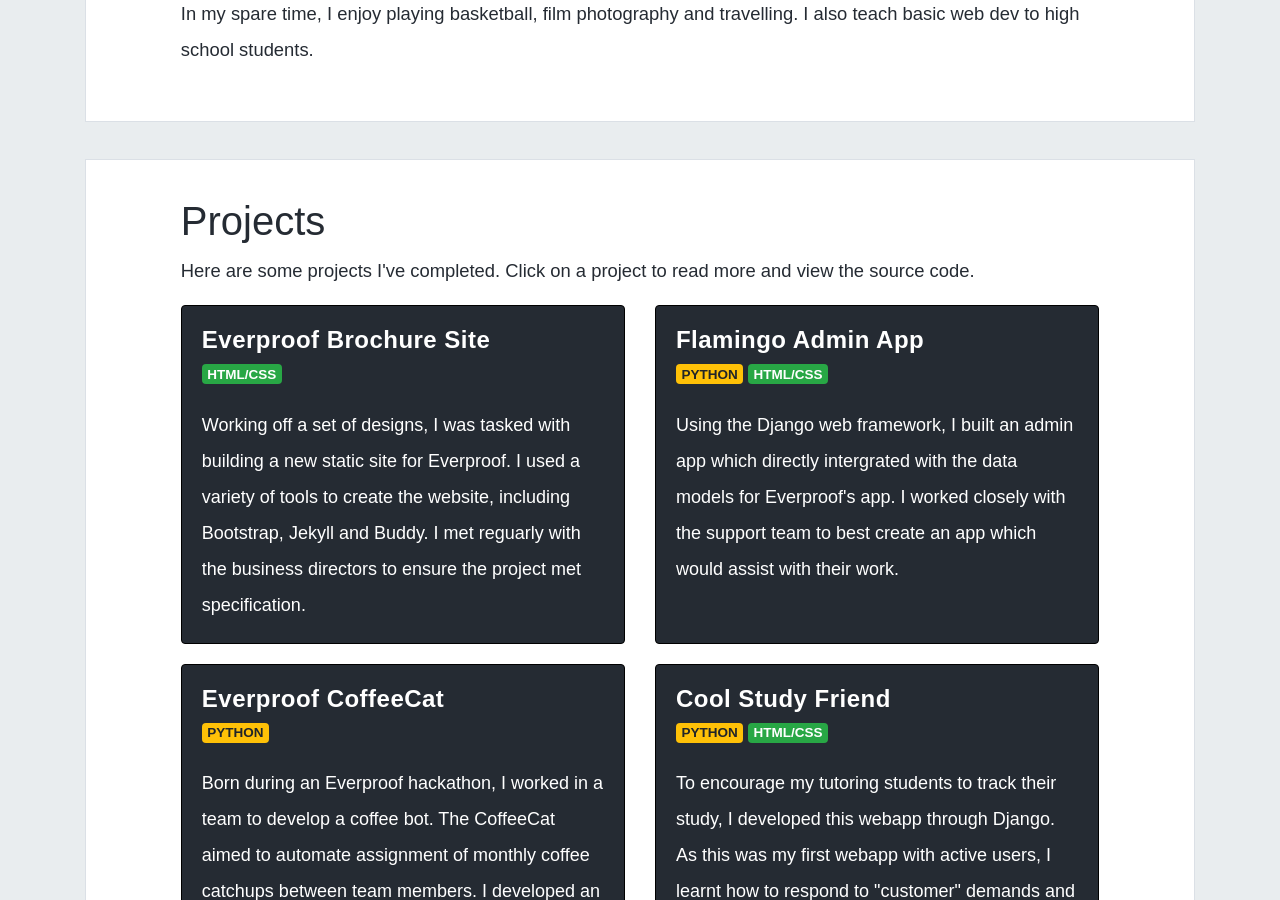
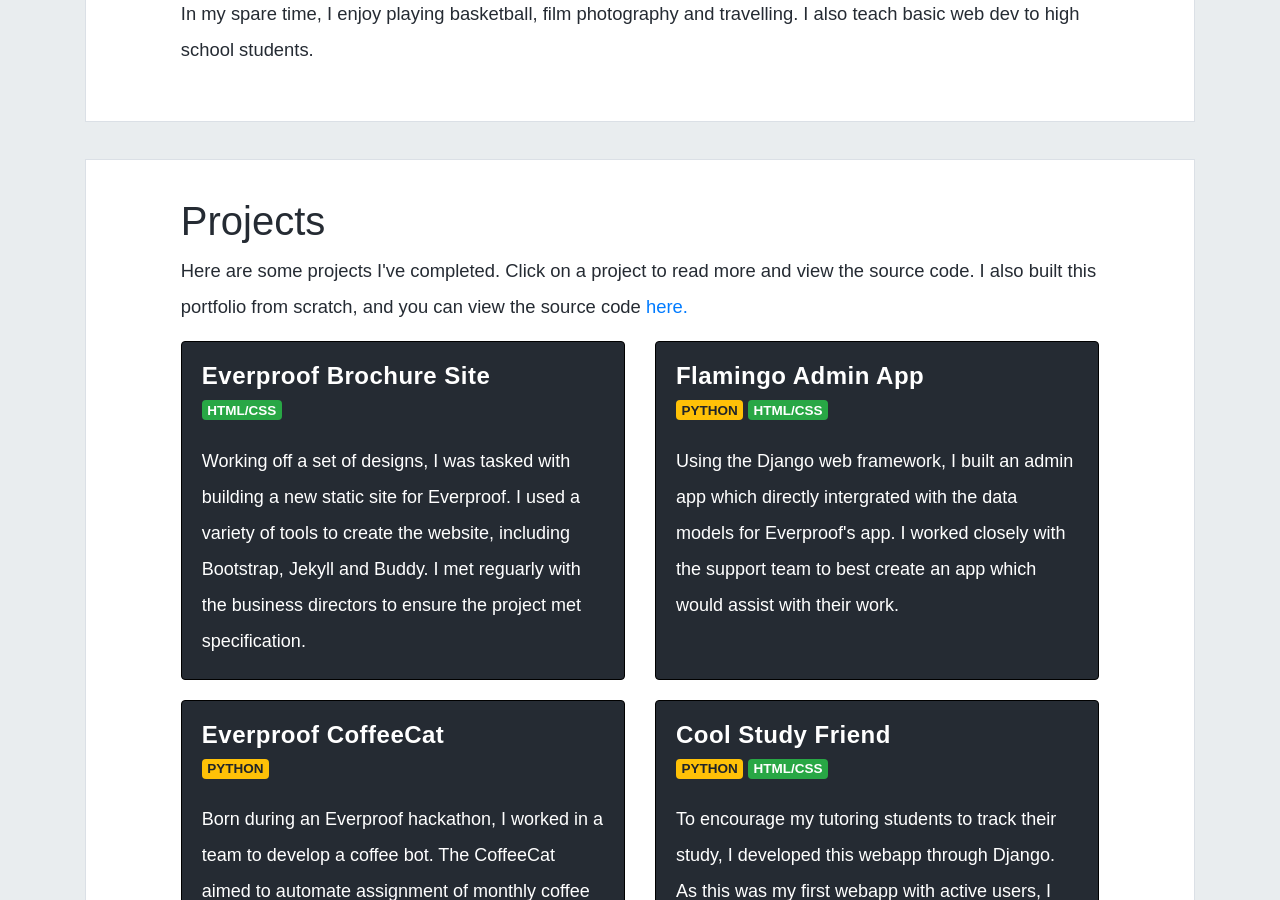
Before and after one commit to nickrm97/Portfolio, a Jekyll site: the page built from index.html, in a window 1280 px wide and 900 px high, scrolled down 827 px. Built offline with Jekyll 4.4.1, drawn with Linux system fonts in a browser that asks for light colours; nearby versions of some CDN libraries.

Commit message:
Adding target blank to links

```diff
--- a/coffee.html
+++ b/coffee.html
@@ -19,5 +19,5 @@
 I finished the algorithm early, so went on to hook the algorithm directly into Twist through the API. Every month, a trigger within AWS would set the algoritm to work.
 </p>
 <p>
-  <a href="https://github.com/nickrm97/Coffeecat-Algorithm" class="btn btn-secondary">View on Github</a>
+  <a target="_blank" href="https://github.com/nickrm97/Coffeecat-Algorithm" class="btn btn-secondary">View on Github</a>
 </p>
--- a/csf.html
+++ b/csf.html
@@ -15,6 +15,6 @@
 </div>
 
 <p>
-  <a href="https://trello.com/b/XDP4qAkE/coolstudyfriend" class="btn btn-secondary">View trello</a>
-  <a href="https://github.com/nickrm97/Studysmart-django-app/" class="btn btn-secondary">View on Github</a>
+  <a target="_blank" href="https://trello.com/b/XDP4qAkE/coolstudyfriend" class="btn btn-secondary">View trello</a>
+  <a target="_blank" href="https://github.com/nickrm97/Studysmart-django-app/" class="btn btn-secondary">View on Github</a>
 </p>
--- a/index.html
+++ b/index.html
@@ -26,6 +26,7 @@
       <h1> Projects </h1>
       <p>
         Here are some projects I've completed. Click on a project to read more and view the source code.
+        I also built this portfolio from scratch, and you can view the source code <a target="_blank" href="https://github.com/nickrm97/Portfolio">here.</a>
       </p>
       <div class="row">
         <div class="col-sm-6 d-flex" onclick="location.href='brochure.html';">
@@ -102,8 +103,8 @@
       <p>Feel free to get in touch with me 👋</p>
       <p>Resume and references are avaliable upon request. I look forward to hearing from you!</p>
         <a href="mailto:nicholasrmills@icloud.com">Email</a> &#9679;
-        <a href="https://www.linkedin.com/in/nicholas-mills-4832b1140/">LinkedIn</a> &#9679;
-        <a href="https://github.com/nickrm97">Github</a>
+        <a target="_blank" href="https://www.linkedin.com/in/nicholas-mills-4832b1140/">LinkedIn</a> &#9679;
+        <a target="_blank" href="https://github.com/nickrm97">Github</a>
       </p>
     </div>
   </div>
```
